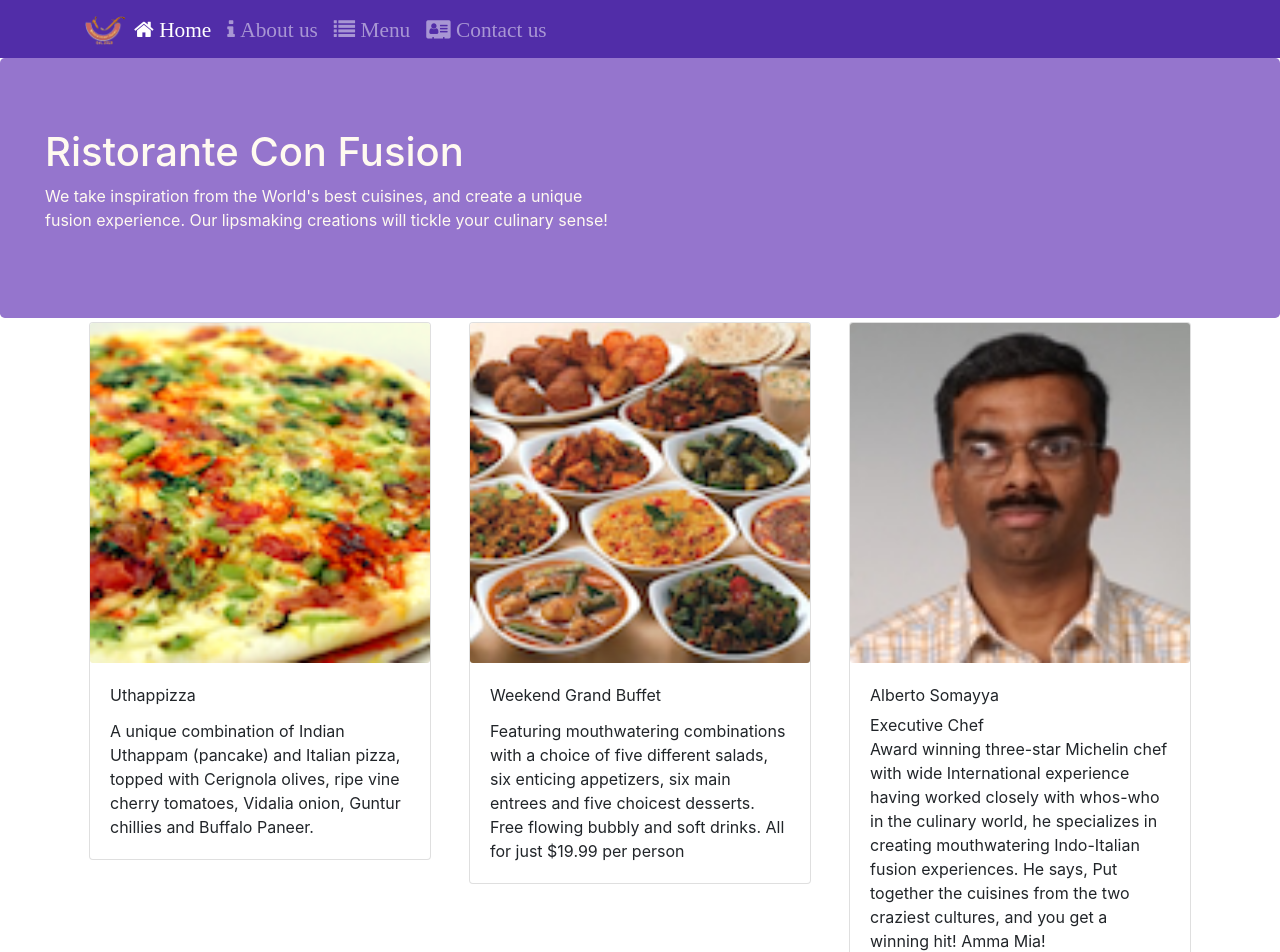
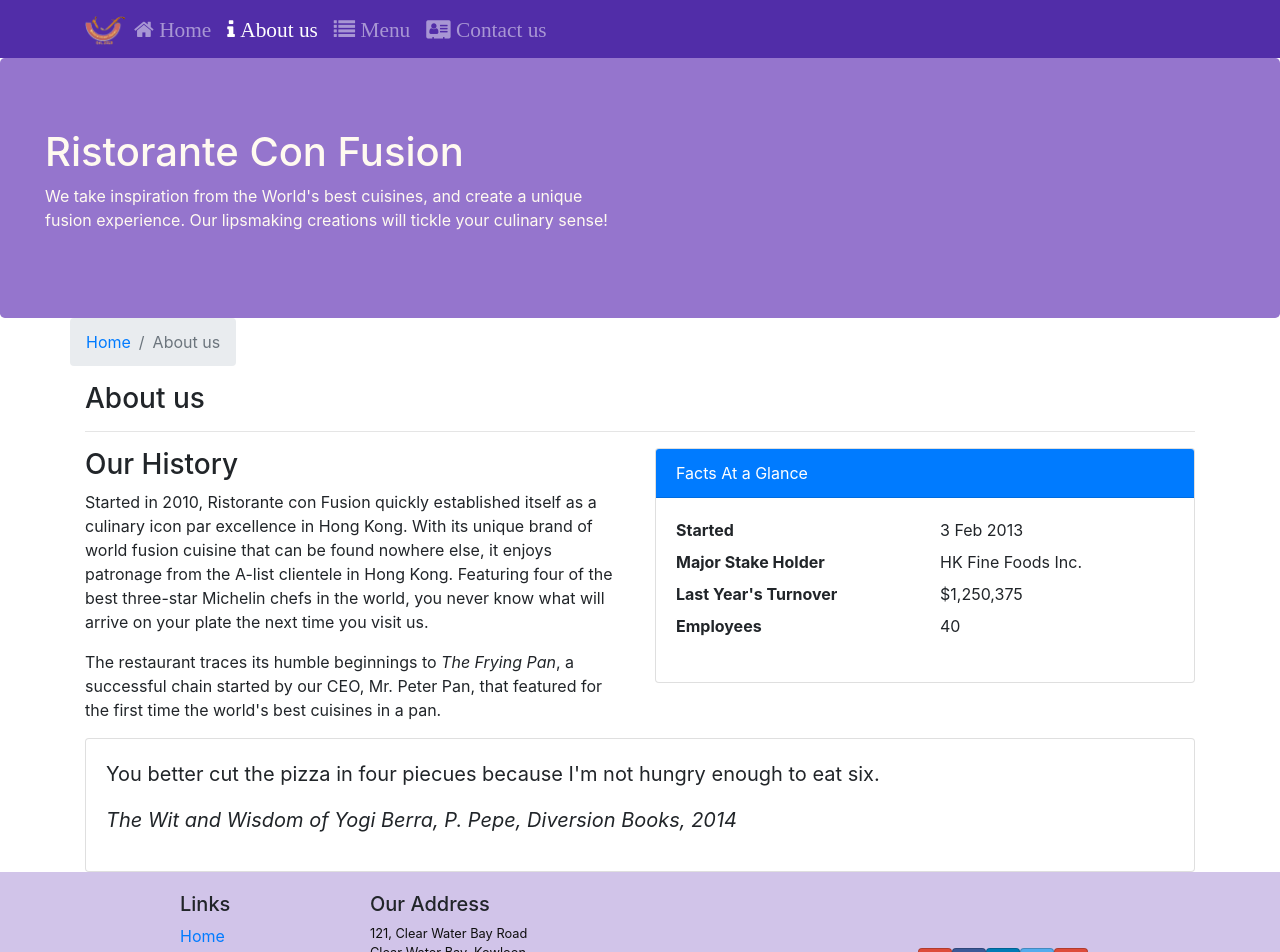
Before and after one commit to vitran96/react-coursera, a React (Create React App) app in the folder confusion/: page /aboutus in a window 1280 px wide. Before the commit this address led to /home. Shown: the top 952 px of the page. Built offline with nearby package versions, Linux system fonts and the light colour scheme.

Commit message:
add about us component

```diff
--- /dev/null
+++ b/confusion/src/components/AboutComponent.js
@@ -0,0 +1,59 @@
+import React from 'react';
+import { Link } from 'react-router-dom';
+import { Breadcrumb, BreadcrumbItem, Card, CardBody, CardHeader, CardImg, CardImgOverlay } from 'reactstrap';
+
+function About() {
+
+  return (
+    <div className="container">
+      <div className="row">
+        <Breadcrumb>
+          <BreadcrumbItem>
+            <Link to='/home'>Home</Link>
+          </BreadcrumbItem>
+          <BreadcrumbItem active>About us</BreadcrumbItem>
+        </Breadcrumb>
+        <div className="col-12">
+          <h3>About us</h3>
+          <hr />
+        </div>
+      </div>
+      <div className="row">
+        <div className="col-sm-6">
+          <h3>Our History</h3>
+          <p>Started in 2010, Ristorante con Fusion quickly established itself as a culinary icon par excellence in Hong Kong. With its unique brand of world fusion cuisine that can be found nowhere else, it enjoys patronage from the A-list clientele in Hong Kong.  Featuring four of the best three-star Michelin chefs in the world, you never know what will arrive on your plate the next time you visit us.</p>
+          <p>The restaurant traces its humble beginnings to <em>The Frying Pan</em>, a successful chain started by our CEO, Mr. Peter Pan, that featured for the first time the world's best cuisines in a pan.</p>
+        </div>
+        <div className="col-sm">
+          <Card>
+            <CardHeader className="bg-primary text-white">Facts At a Glance</CardHeader>
+            <CardBody>
+              <dl className="row">
+                <dt class="col-6">Started</dt>
+                <dd class="col-6">3 Feb 2013</dd>
+                <dt class="col-6">Major Stake Holder</dt>
+                <dd class="col-6">HK Fine Foods Inc.</dd>
+                <dt class="col-6">Last Year's Turnover</dt>
+                <dd class="col-6">$1,250,375</dd>
+                <dt class="col-6">Employees</dt>
+                <dd class="col-6">40</dd>
+              </dl>
+            </CardBody>
+          </Card>
+        </div>
+        <div className="col-12">
+          <div className="card card-body">
+            <blockquote className="blockquote">
+              <p>You better cut the pizza in four piecues because I'm not hungry enough to eat six.</p>
+              <footer>
+                <cite>The Wit and Wisdom of Yogi Berra, P. Pepe, Diversion Books, 2014</cite>
+              </footer>
+            </blockquote>
+          </div>
+        </div>
+      </div>
+    </div>
+  );
+}
+
+export default About;
--- a/confusion/src/components/MainComponent.js
+++ b/confusion/src/components/MainComponent.js
@@ -10,6 +10,7 @@
 import Header from './HeaderComponent';
 import Footer from './FooterComponent';
 import Contact from './ContactComponent';
+import About from './AboutComponent';
 
 function Main() {
   const [dishes] = useState(DISHES);
@@ -49,6 +50,7 @@
         <Route path="/home" component={HomePage} />
         <Route exact path="/menu" component={MenuPage} />
         <Route path="/menu/:dishId" component={DishWithId} />
+        <Route exact path="/aboutus" component={About} />
         <Route exact path="/contactus" component={Contact} />
         <Redirect to="/home" />
       </Switch>
```
